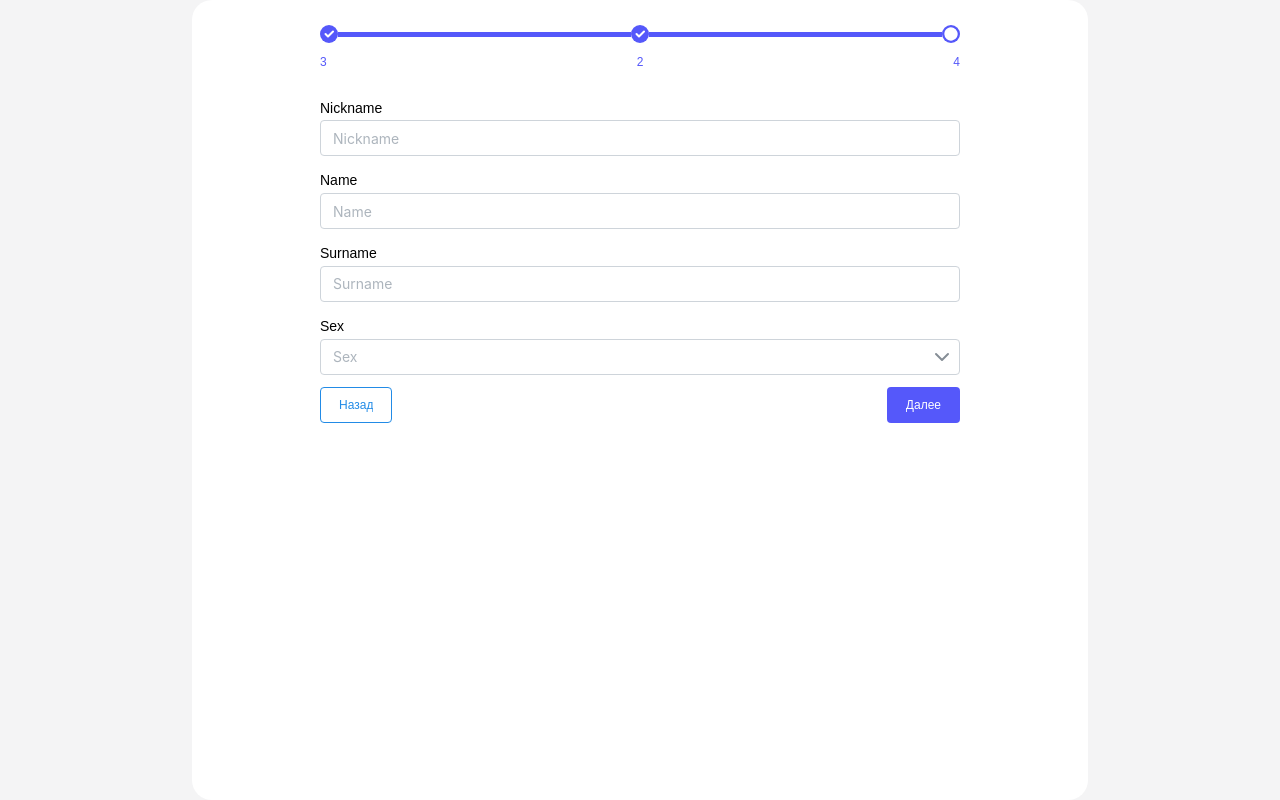
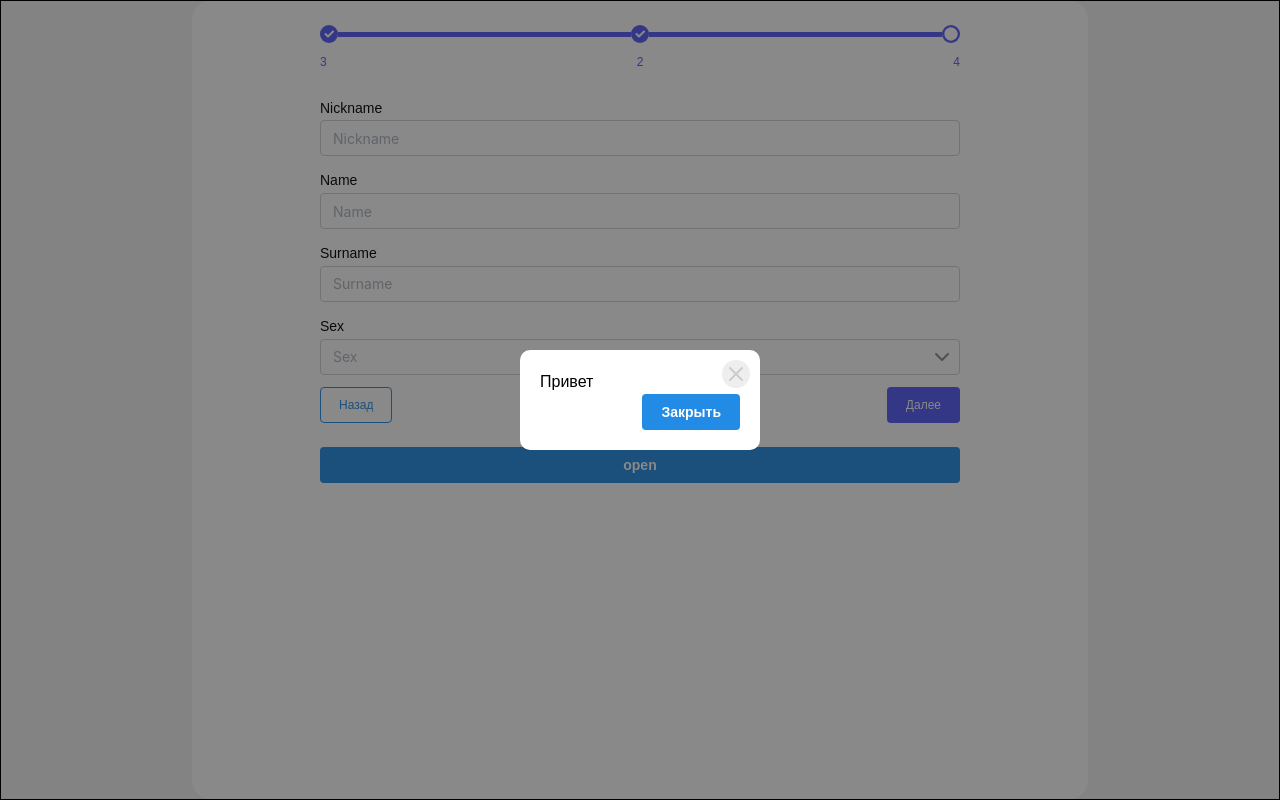
Before and after one commit to alexspel/test-assignment, a React (Create React App) app: page /create in a window 1280 px wide. Built offline with nearby package versions, Linux system fonts and the light colour scheme.

Commit message:
added modal

```diff
--- a/src/pages/CreatePage/ui/CreateForm/CreateForm.tsx
+++ b/src/pages/CreatePage/ui/CreateForm/CreateForm.tsx
@@ -7,11 +7,14 @@ import { FirstStepFormValues } from '../../../../widgets/FirstStepForm/ui/FirstS
 import { SecondStepFormValues } from '../../../../widgets/SecondStepForm/ui/SecondStepForm';
 import { ThirdStepForm } from '../../../../widgets/ThirdStepForm';
 import { ThirdStepFormValues } from '../../../../widgets/ThirdStepForm/ui/ThirdStepForm';
+import { Button, Flex } from '@mantine/core';
+import { Modal } from '../../../../widgets/Modal';
 
 enum Steps {
     Step1 = 'step1',
     Step2 = 'step2',
     Step3 = 'step3',
+    Finish = 'finish',
 }
 
 type FormValues = FirstStepFormValues | SecondStepFormValues | ThirdStepFormValues;
@@ -21,7 +24,7 @@ function CreateForm() {
     const navigate = useNavigate();
     const [step, setStep] = useState<Steps>(Steps.Step1);
     const [data, setData] = useState<AllValues>({});
-
+    const [openModal, setOpenModal] = useState<boolean>(true);
     const updateData = useCallback(
         (values: Partial<FormValues>) => {
             setData((prev) => ({
@@ -58,7 +61,7 @@ function CreateForm() {
                     setStep(Steps.Step3);
                     break;
                 case Steps.Step3:
-                    setStep(Steps.Step1);
+                    setStep(Steps.Finish);
                     break;
             }
         },
@@ -102,10 +105,42 @@ function CreateForm() {
                         }}
                     />
                 );
+            default:
+                return null;
         }
     }, [step, onNext, onBack]);
 
-    return <>{stepForm}</>;
+    return (
+        <>
+            {stepForm}
+            <Modal
+                open={openModal}
+                onClose={() => {
+                    setOpenModal(false);
+                }}
+            >
+                <div>Привет</div>
+                <Flex align="center" justify="flex-end">
+                    <Button
+                        variant="filled"
+                        onClick={() => {
+                            setOpenModal(false);
+                        }}
+                    >
+                        Закрыть
+                    </Button>
+                </Flex>
+            </Modal>
+            <Button
+                variant="filled"
+                onClick={() => {
+                    setOpenModal(true);
+                }}
+            >
+                open
+            </Button>
+        </>
+    );
 }
 
 export default CreateForm;
--- /dev/null
+++ b/src/widgets/Modal/index.ts
@@ -0,0 +1,3 @@
+import Modal from './ui/Modal';
+
+export { Modal };
--- /dev/null
+++ b/src/widgets/Modal/ui/Modal.module.scss
@@ -0,0 +1,37 @@
+.Modal {
+    z-index: 100000;
+    border: 1px solid black;
+    position: absolute;
+    top: 0;
+    right: 0;
+    bottom: 0;
+    left: 0;
+    box-sizing: border-box;
+    background: rgba(20, 20, 20, 0.5);
+    display: flex;
+    align-items: center;
+    justify-content: center;
+}
+
+.wrapper {
+    background: #fff;
+    max-width: 70%;
+    border-radius: 10px;
+    max-height: 70%;
+    padding: 10px;
+    position: relative;
+    text-align: left;
+}
+
+.closeButton {
+    position: absolute;
+    top: 10px;
+    right: 10px;
+    border-radius: 50%;
+    background: #eee;
+    color: #ccc;
+}
+.content {
+    margin: 10px;
+    min-width: 200px;
+}
--- /dev/null
+++ b/src/widgets/Modal/ui/Modal.tsx
@@ -0,0 +1,29 @@
+import React from 'react';
+import cls from './Modal.module.scss';
+import { IconX } from '@tabler/icons-react';
+import { ActionIcon } from '@mantine/core';
+
+interface ModalProps {
+    open?: boolean;
+    children: React.ReactNode;
+    onClose?: () => void;
+}
+
+function Modal(props: ModalProps) {
+    const { open = false, children, onClose } = props;
+    if (!open) {
+        return null;
+    }
+    return (
+        <div className={cls.Modal}>
+            <div className={cls.wrapper}>
+                <ActionIcon variant="transparent" className={cls.closeButton} onClick={onClose}>
+                    <IconX />
+                </ActionIcon>
+                <div className={cls.content}>{children}</div>
+            </div>
+        </div>
+    );
+}
+
+export default Modal;
--- a/src/widgets/Steps/ui/Separator.tsx
+++ b/src/widgets/Steps/ui/Separator.tsx
@@ -1,4 +1,3 @@
-import { HtmlHTMLAttributes } from 'react';
 import cls from './Separator.module.scss';
 import clsx from 'clsx';
 
```
